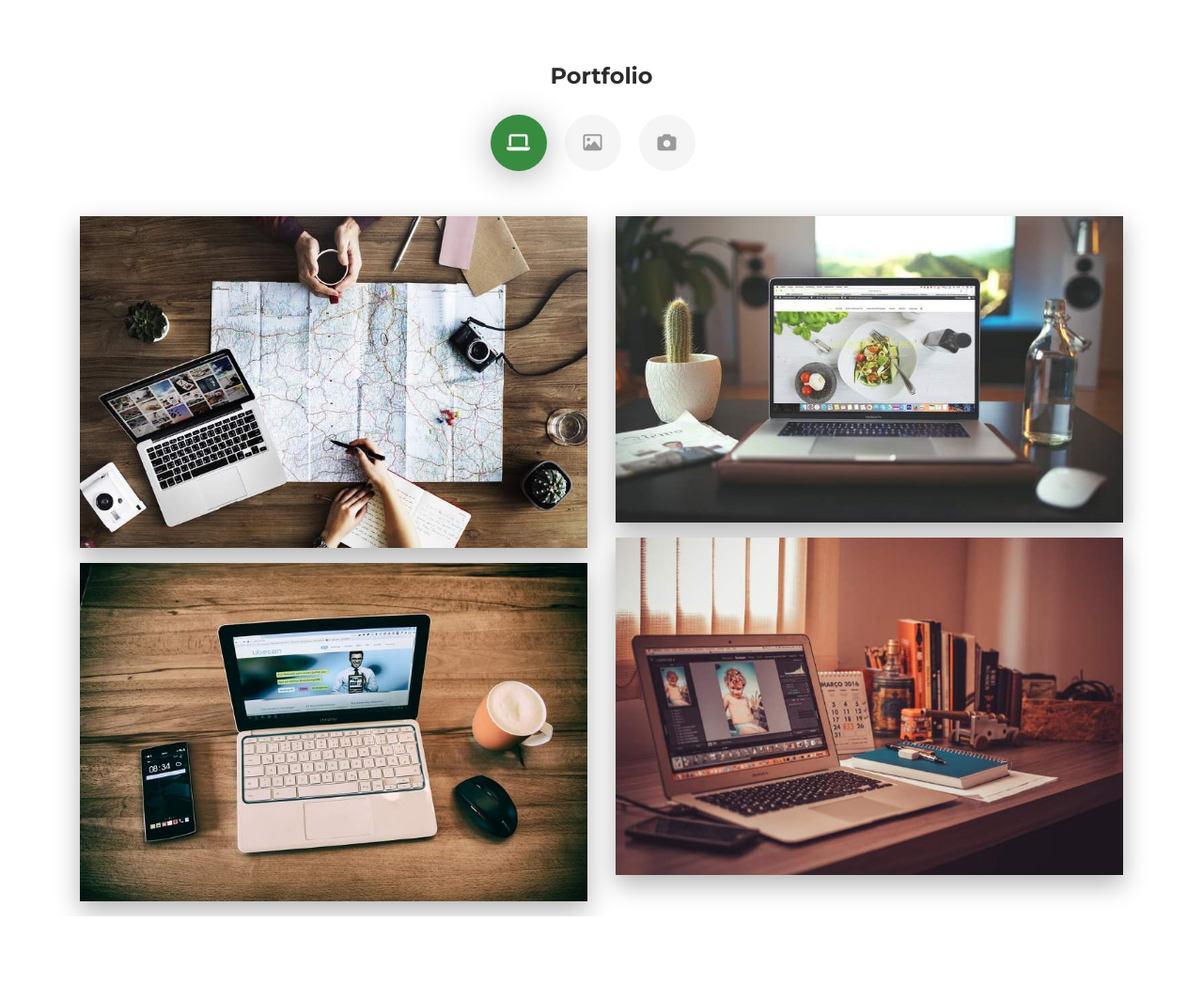
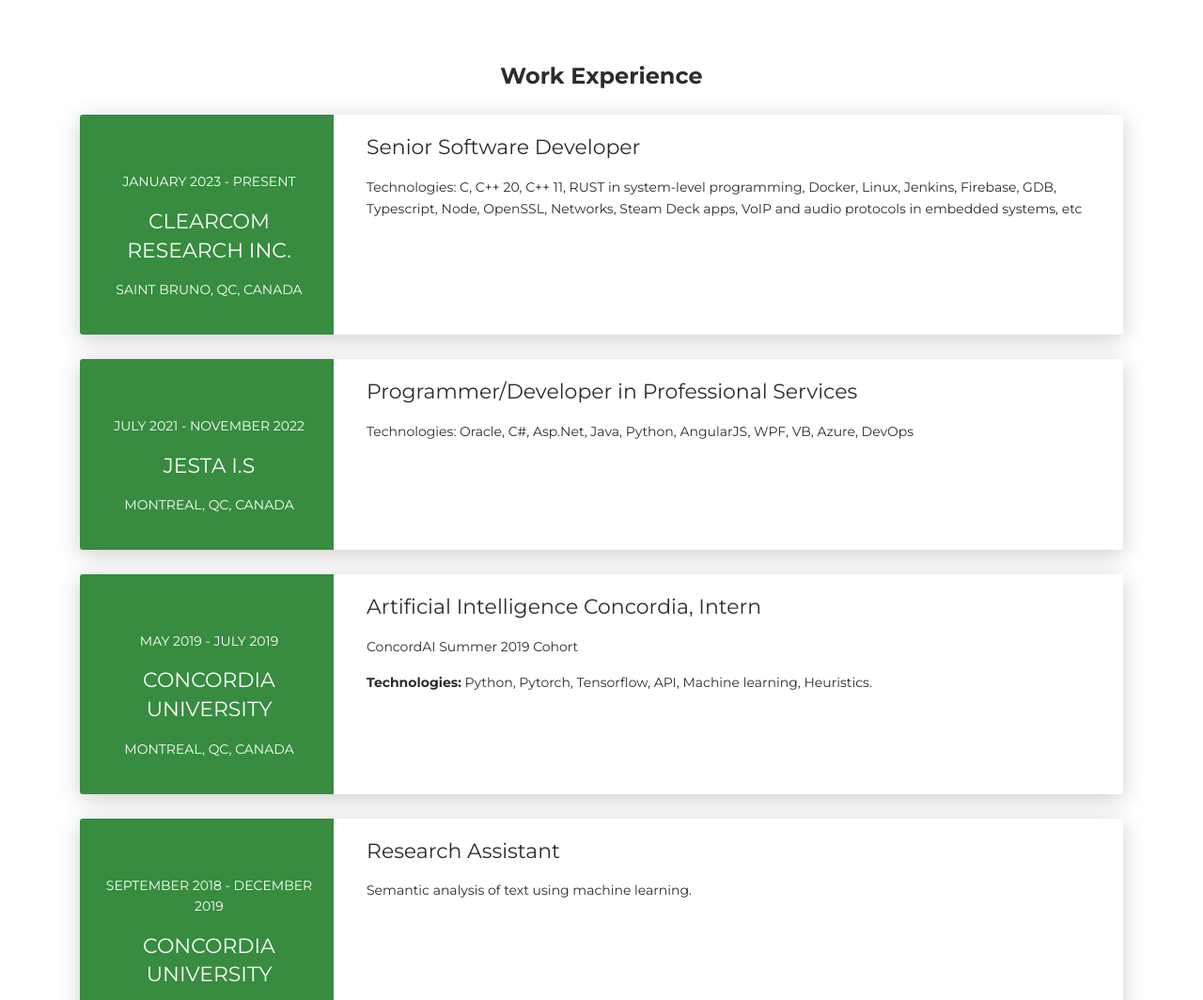
Before and after one commit to rogermadhu/rogermadhu.github.io, a plain HTML site: page index.html in a window 1280 px wide. Shown: the part 2780-3844 px from the top of the page at 94% size. Drawn offline with Linux system fonts and the light colour scheme.

Commit message:
Added Clearcom

```diff
--- a/index.html
+++ b/index.html
@@ -513,6 +513,7 @@
     </div>
   </div>
 </div>
+<!--
 <div class="section" id="portfolio">
   <div class="container">
     <div class="row">
@@ -645,6 +646,7 @@
     </div>
   </div>
 </div>
+-->
 <div class="section" id="experience">
   <div class="container cc-experience">
     <div class="h4 text-center mb-4 title">Work Experience</div>
@@ -652,7 +654,24 @@
       <div class="row">
         <div class="col-md-3 bg-primary" data-aos="fade-right" data-aos-offset="50" data-aos-duration="500">
           <div class="card-body cc-experience-header">
-            <p>July 2021 - Present</p>
+            <p>January 2023 - Present</p>
+            <div class="h5">Clearcom Research Inc.</div>
+            <p>Saint Bruno, QC, Canada</p>
+          </div>
+        </div>
+        <div class="col-md-9" data-aos="fade-left" data-aos-offset="50" data-aos-duration="500">
+          <div class="card-body">
+            <div class="h5">Senior Software Developer</div>
+            <p>Technologies: C, C++ 20, C++ 11, RUST in system-level programming, Docker, Linux, Jenkins, Firebase, GDB, Typescript, Node, OpenSSL, Networks, Steam Deck apps, VoIP and audio protocols in embedded systems, etc</p>
+          </div>
+        </div>
+      </div>
+    </div>
+    <div class="card">
+      <div class="row">
+        <div class="col-md-3 bg-primary" data-aos="fade-right" data-aos-offset="50" data-aos-duration="500">
+          <div class="card-body cc-experience-header">
+            <p>July 2021 - November 2022</p>
             <div class="h5">Jesta I.S</div>
             <p>Montreal, QC, Canada</p>
           </div>
```
